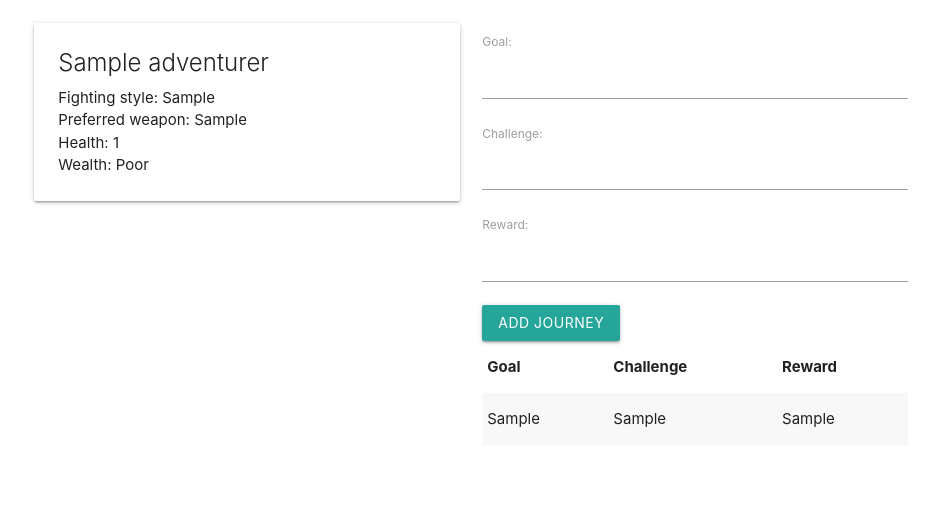
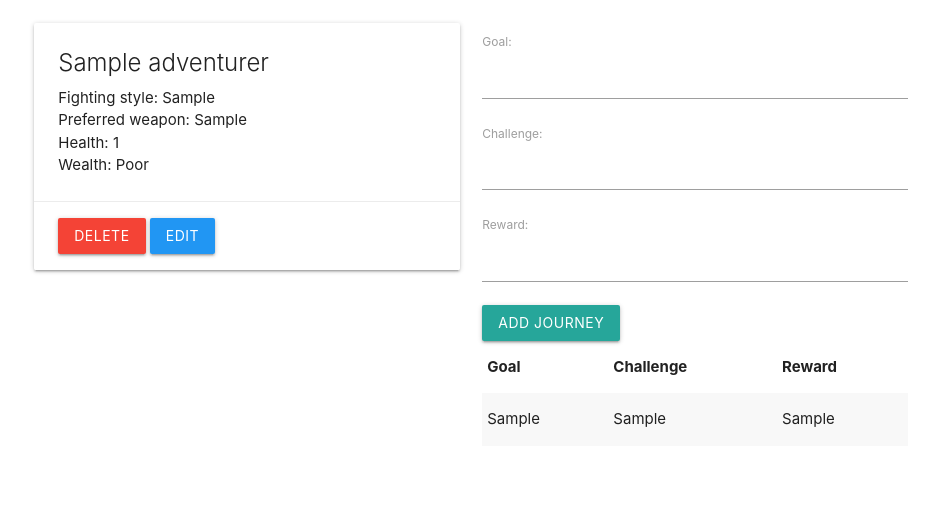
Before and after one commit to Jeffrey-Thompson/Adventure-crew, a Django app: a page that uses main_app/templates/adventurers/detail.html in a window 1280 px wide. Shown: the part 185-695 px from the top of the page, without its empty margins (169-1108 px from the left). Run offline with Django 3.2, Linux system fonts and the light colour scheme; tables that the repository leaves empty hold one stand-in row (values such as "Sample post").

Commit message:
adventurer edit and delete

```diff
--- a/main_app/templates/adventurers/detail.html
+++ b/main_app/templates/adventurers/detail.html
@@ -18,6 +18,10 @@
                 {% else %}
                     <p>Wealth: Poor</p>
                 {% endif %}
+            </div>
+            <div class="card-action">
+                <a href="{% url 'adventurers_delete' adventurer.id %}" class="btn red">Delete</a>
+                <a href="{% url 'adventurers_edit' adventurer.id adventurer.name %}" class="btn blue">Edit</a>
             </div>
 
         </div>
--- a/main_app/urls.py
+++ b/main_app/urls.py
@@ -6,5 +6,7 @@ urlpatterns = [
     path('about/', views.about, name='about'),
     path('adventurers/', views.adventurers_index, name='index'),
     path('adventurers/<name>/', views.adventurers_detail, name='detail'),
-    path('adventurers/<int:adventurer_id>/<name>/add_journey', views.add_journey, name='add_journey')
+    path('adventurers/<int:adventurer_id>/<name>/add_journey', views.add_journey, name='add_journey'),
+    path('adventurers/<int:adventurer_id>/delete', views.adventurers_delete, name='adventurers_delete'),
+    path('adventurers/<int:adventurer_id>/<name>/edit', views.adventurers_edit, name="adventurers_edit")
 ]
--- a/main_app/views.py
+++ b/main_app/views.py
@@ -34,3 +34,19 @@ def add_journey(request, adventurer_id, name):
         new_journey.adventurer_id = adventurer_id
         new_journey.save()
     return redirect('detail', name=name)
+
+def adventurers_delete(request, adventurer_id):
+    Adventurer.objects.get(id=adventurer_id).delete()
+    return redirect('index')
+
+def adventurers_edit(request, adventurer_id, name):
+    adventurer = Adventurer.objects.get(id=adventurer_id)
+    if request.method == 'POST':
+        adventurer_form = AdventurerForm(request.POST, instance=adventurer)
+        if adventurer_form.is_valid():
+            adventurer_form.save()
+            return redirect('detail', name=name)
+    else:
+        adventurer_form = AdventurerForm(instance=adventurer)
+    context = {'adventurer': adventurer, 'adventurer_form': adventurer_form}
+    return render(request, 'adventurers/edit.html', context)
```
Also changed, not shown: main_app/templates/adventurers/edit.html (added, +13 -0 lines).
